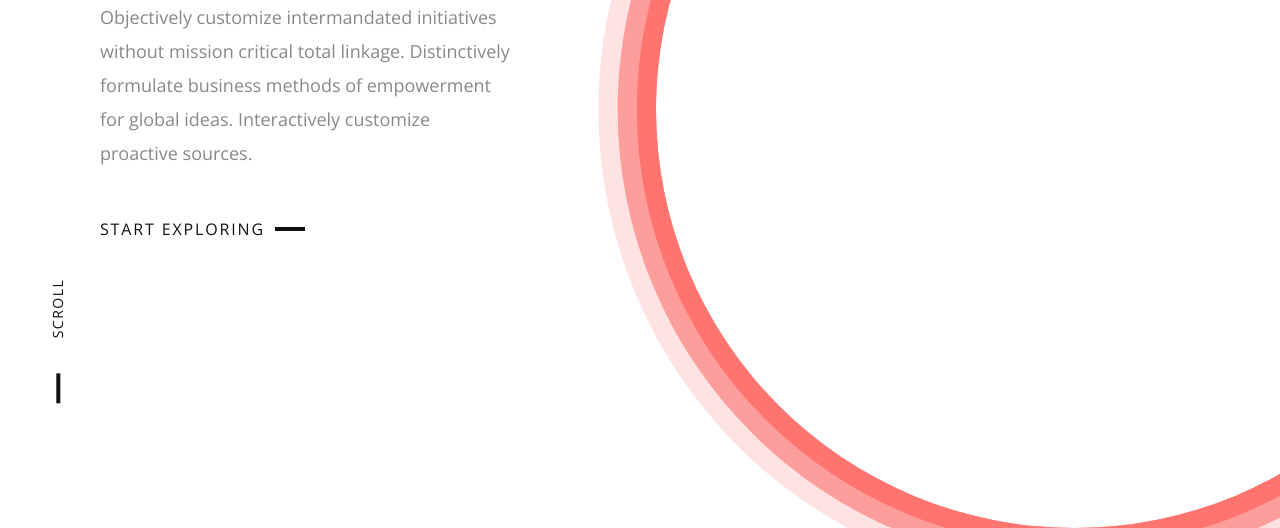
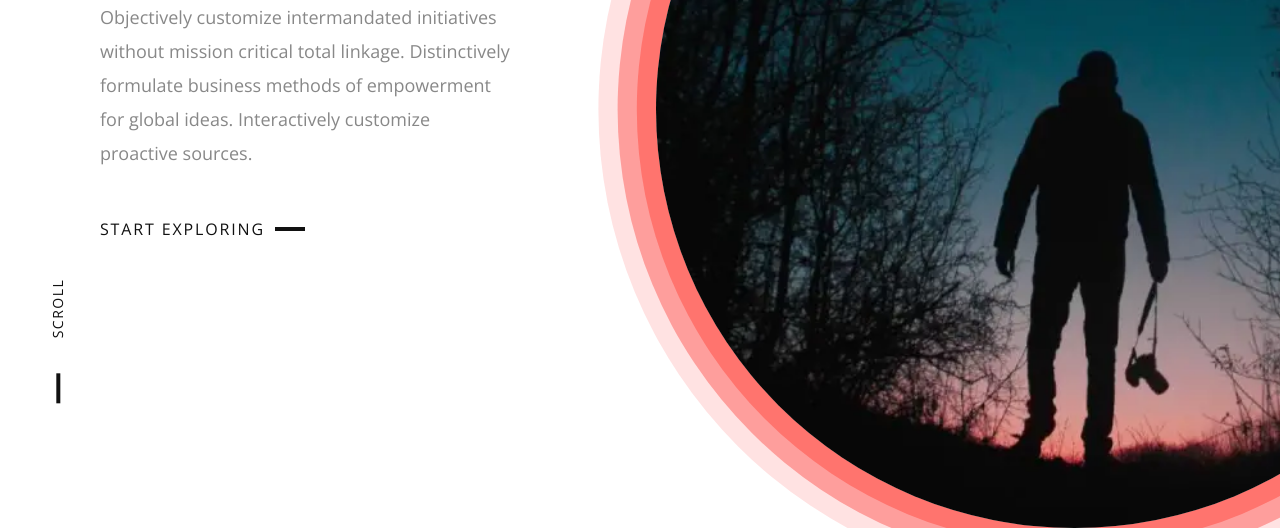
Before and after one commit to vsbchkv/learn-css-PostCSS, a website: page build/index.html in a window 1280 px wide. Shown: the part 420-948 px from the top of the page. Drawn offline with nearby package versions, Linux system fonts and the light colour scheme; the site is published under a folder, as on GitHub Pages, so addresses that start at the root find nothing.

Commit message:
fix: path

```diff
--- a/build/index.html
+++ b/build/index.html
@@ -32,8 +32,8 @@
         </main>
         <div class="intro__image">
             <picture class="intro__pic">
-                <source srcset="/images/postcss_pic.webp" type="image/webp">
-                <img src="/images/postcss_pic.png" alt="sunset">
+                <source srcset="images/postcss_pic.webp" type="image/webp">
+                <img src="images/postcss_pic.png" alt="sunset">
             </picture>
         </div>
         <span class="intro__scroll">Scroll</span>
```
